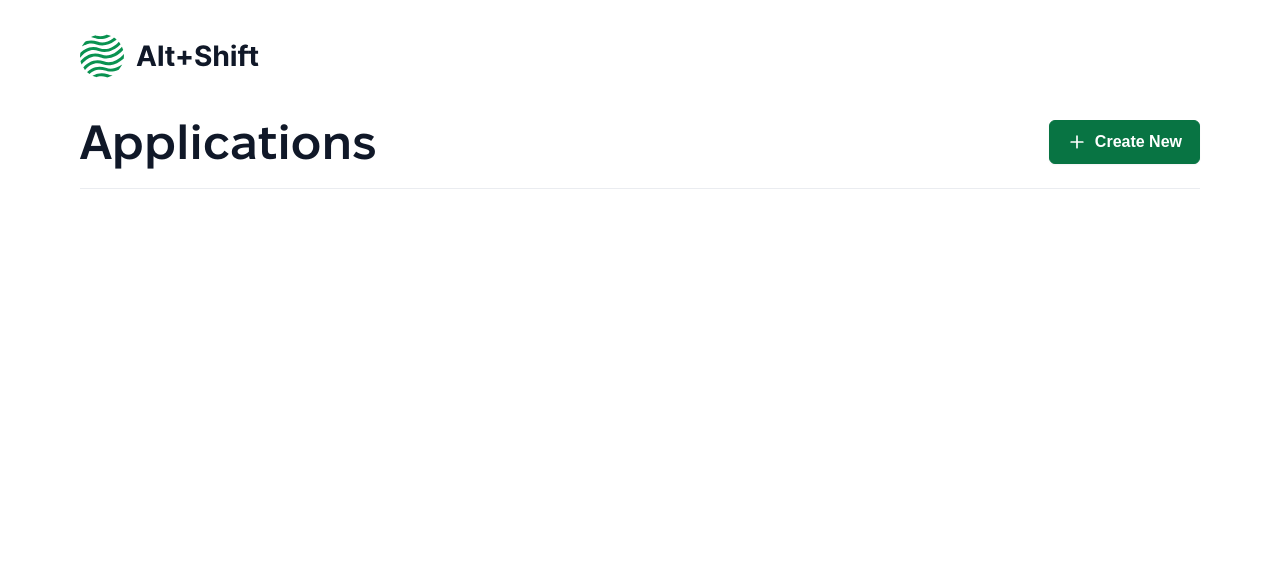
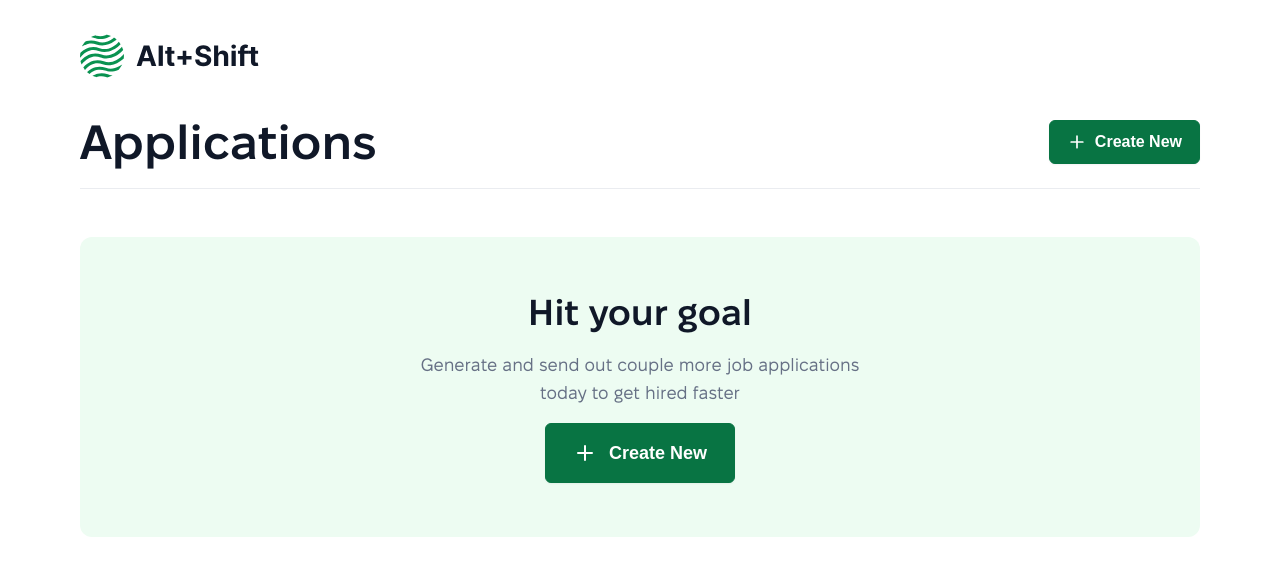
Before and after one commit to mnsrv/alt-shift, a React (Vite) app: page / in a window 1280 px wide. Shown: the top 576 px of the page. Built offline with nearby package versions, Linux system fonts and the light colour scheme.

Commit message:
Add goal banner

```diff
--- /dev/null
+++ b/src/components/Goal.css
@@ -0,0 +1,27 @@
+.goal {
+  margin-top: 3rem;
+  background-color: #edfcf2;
+  padding: 3.375rem 2rem;
+  border-radius: 0.75rem;
+}
+@media (prefers-color-scheme: dark) {
+  .goal {
+    background-color: #022716;
+  }
+}
+
+.goal-content {
+  max-width: 480px;
+  margin: 0 auto;
+  display: flex;
+  flex-direction: column;
+  align-items: center;
+  text-align: center;
+}
+
+.text {
+  color: var(--color-text);
+  font-size: 1.125rem;
+  line-height: 1.75rem;
+  margin: 1rem 0;
+}
--- /dev/null
+++ b/src/components/Goal.tsx
@@ -0,0 +1,17 @@
+import Button from './Button';
+import './Goal.css';
+
+export default function Goal() {
+  return (
+    <div className="goal">
+      <div className="goal-content">
+        <h2>Hit your goal</h2>
+        <p className="text">
+          Generate and send out couple more job applications today to get hired
+          faster
+        </p>
+        <Button icon="plus" title="Create New" />
+      </div>
+    </div>
+  );
+}
--- a/src/index.css
+++ b/src/index.css
@@ -6,7 +6,7 @@
 @font-face {
   font-family: 'Fixel Text';
   font-weight: 400;
-  src: url('./assets/fonts/Regular.woff2') format('woff2');
+  src: url('./assets/fonts/FixelText-Regular.woff2') format('woff2');
 }
 @font-face {
   font-family: 'Fixel Text';
@@ -41,10 +41,19 @@ h1 {
   letter-spacing: -2%;
   margin: 0;
 }
+h2 {
+  font-family: 'Fixel Display';
+  font-weight: 600;
+  font-size: 2.25rem;
+  line-height: 2.75rem;
+  letter-spacing: -2%;
+  margin: 0;
+}
 
 :root {
   --color-background: #ffffff;
   --color-title: #101828;
+  --color-text: #667085;
   --color-primary: #087443;
   --color-border: #d0d5dd;
 }
@@ -53,6 +62,7 @@ h1 {
   :root {
     --color-background: #242424;
     --color-title: #ffffff;
+    --color-text: #909090;
     --color-primary: #087443;
     --color-border: #45464a;
   }
--- a/src/pages/Applications.tsx
+++ b/src/pages/Applications.tsx
@@ -1,4 +1,5 @@
 import Button from '../components/Button';
+import Goal from '../components/Goal';
 import './Applications.css';
 
 export default function Applications() {
@@ -8,6 +9,7 @@ export default function Applications() {
         <h1>Applications</h1>
         <Button icon="plus" title="Create New" size="s" />
       </div>
+      <Goal />
     </>
   );
 }
```
